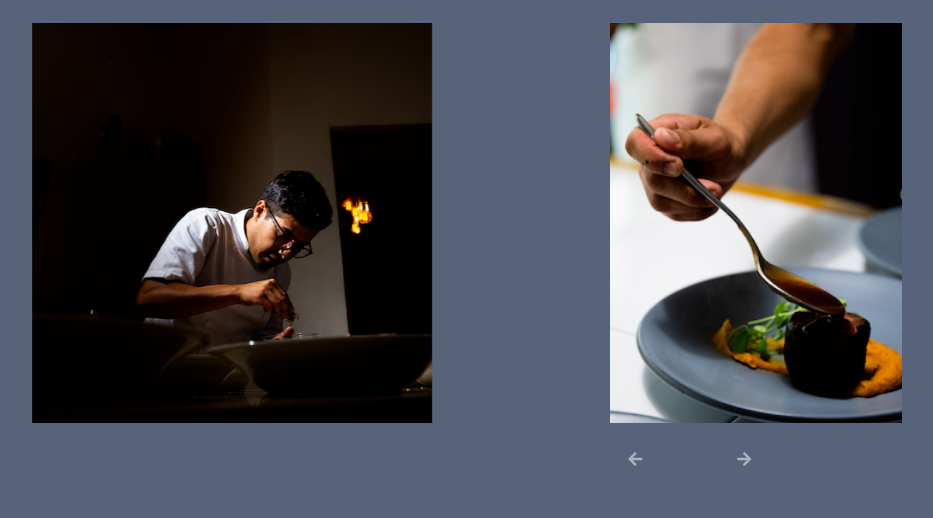
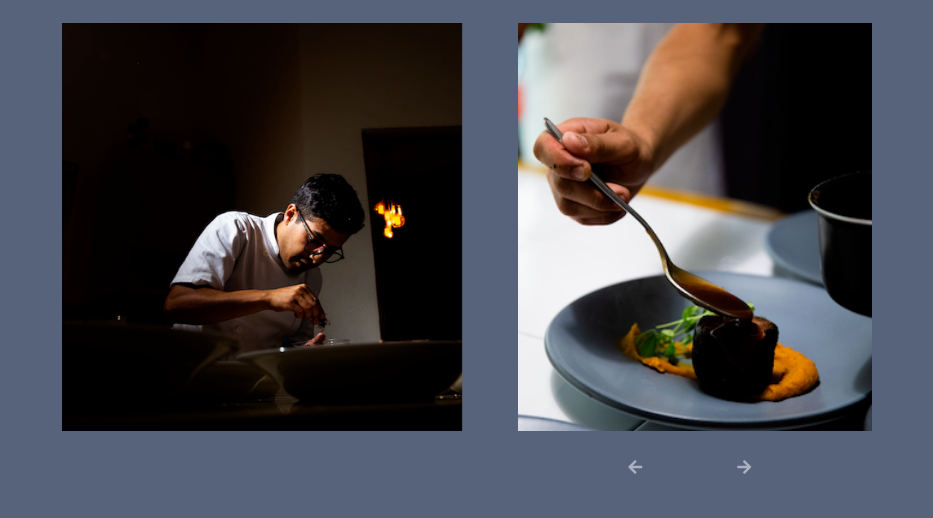
Before and after one commit to moyom96/maze, a PHP site: page / in a window 1536 px wide. Shown: the part 5982-6500 px from the top of the page, without its empty margins (301-1234 px from the left). Run offline with PHP 8.4, Linux system fonts and the light colour scheme; some libraries are stand-ins or nearby versions.

Commit message:
Ajustar a movil

```diff
--- a/galeria.html
+++ b/galeria.html
@@ -1,6 +1,6 @@
 <br>
   <div class="row">
-    <div class="col-md-4 offset-md-2 offset-sm-3 col-sm-6" id="car-col-1">
+    <div class="col-md-4 offset-md-2 offset-sm-3 col-sm-6 col-xs-12" id="car-col-1">
       <div id="carousel-1" class="carousel slide gallery-carousel">
         <div class="carousel-inner">
           <div class="carousel-item active">
@@ -15,7 +15,7 @@
         </div>
       </div>
     </div>
-    <div class="col-md-3 offset-md-1 offset-sm-3 col-sm-6" id="car-col-2">
+    <div class="col-md-3 offset-md-1 offset-sm-3 col-sm-6 col-xs-12" id="car-col-2">
       <div id="carousel-2" class="carousel slide gallery-carousel">
         <div class="carousel-inner">
           <div class="carousel-item active">
--- a/styles/style.css
+++ b/styles/style.css
@@ -211,7 +211,7 @@ a.noClass:active i {text-decoration:none;}  /* selected link */
 }
 
 .carousel-img {
-  height: 50vh;
+  height: 51vh;
   width: 50vh;
   object-fit: cover;
 }
@@ -356,7 +356,7 @@ a.noClass:active i {text-decoration:none;}  /* selected link */
 
   #typewriter-2{
     margin-left: 90vw;
-    top: 400vh;
+    top: 350vh;
   }
 
   .typewriter-animate{
@@ -372,11 +372,13 @@ a.noClass:active i {text-decoration:none;}  /* selected link */
   }
 
   #car-col-1{
-    padding-left: 5%;
+    position: relative;
+    left: 6%;
   }
 
   #car-col-2{
-    padding-right: 5%;
+    position: relative;
+    right: 6%;
   }
 
   .prev-col{
@@ -410,7 +412,7 @@ a.noClass:active i {text-decoration:none;}  /* selected link */
 
   #typewriter-2{
     margin-left: 90vw;
-    top: 380vh;
+    top: 360vh;
   }
 
   .typewriter-animate{
@@ -811,4 +813,11 @@ a.noClass:active i {text-decoration:none;}  /* selected link */
     margin-top: 10px;
   }
 
+  #car-col-1{
+    width: 100%;
+  }
+
+  #car-col-2{
+    width: 100%;
+  }
 }
```
